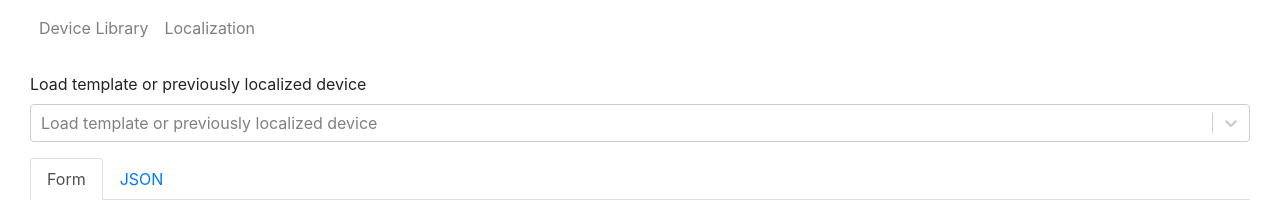
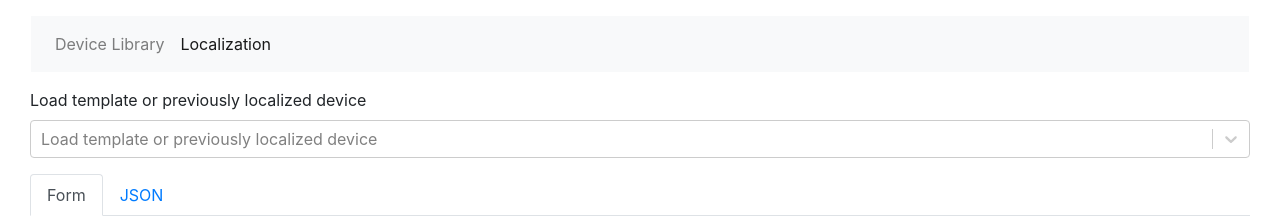
Before and after one commit to megarocks/formio-for-iot, a React (Create React App) app in the folder frontend/: page /localization in a window 1280 px wide. Shown: the top 218 px of the page. Built offline with nearby package versions, Linux system fonts and the light colour scheme; no server answers.

Commit message:
improve navigation

```diff
--- a/frontend/src/App.js
+++ b/frontend/src/App.js
@@ -16,8 +16,8 @@ function App() {
 
   return (
     <Container fluid>
-      <Navbar>
-        <Nav activeKey={location.href} onSelect={onNavChange}>
+      <Navbar bg='light' className='m-3'>
+        <Nav activeKey={location.pathname} onSelect={onNavChange}>
           <Nav.Item>
             <Nav.Link eventKey='/device-library'>Device Library</Nav.Link>
           </Nav.Item>
```
